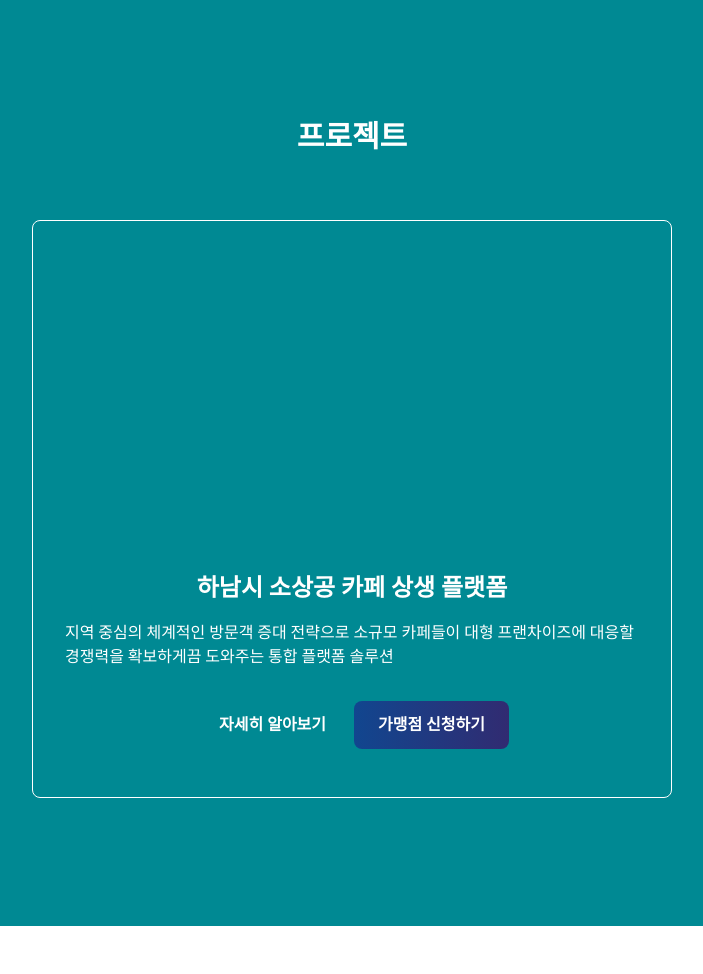
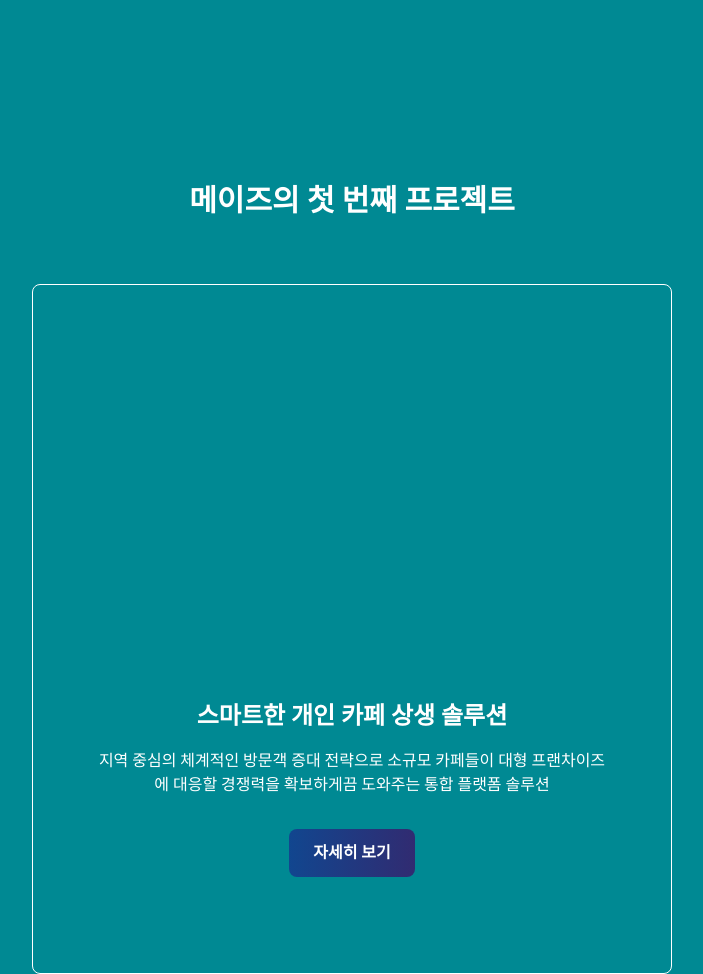
Before and after one commit to maze-company/maze-homepage, an Astro site: page / in a window 1280 px wide. Shown: the part 2080-3054 px from the top of the page, without its empty margins (288-991 px from the left). Built offline with nearby package versions, Linux system fonts and the light colour scheme; Astro itself is replaced by a stand-in of ours.

Commit message:
Update project section

```diff
--- a/src/components/ProjectSection.astro
+++ b/src/components/ProjectSection.astro
@@ -3,25 +3,24 @@ import LinkButton from "./LinkButton.astro"
 import SVGUndrawConversation from "../assets/undraw_conversation_re_c26v.svg"
 ---
 
-<section id="project" class="bg-primary-dark mx-auto text-white px-4 py-32">
+<section id="project" class="bg-primary-dark mx-auto text-white px-4 py-48">
   <header class="flex items-end justify-center pb-16">
-    <h2 class="text-2xl md:text-3xl font-bold">프로젝트</h2>
+    <h2 class="text-2xl md:text-3xl font-bold">메이즈의 첫 번째 프로젝트</h2>
   </header>
-  <main class="flex justify-center">
-    <div class="p-8 border border-white rounded-lg max-w-screen-sm">
+  <main class="flex justify-center text-center">
+    <div class="px-16 py-24 border border-white rounded-lg max-w-screen-sm">
       <div class="flex justify-center">
         <img class="h-60 md:h-72 rounded mb-8" src={SVGUndrawConversation} />
       </div>
-      <h3 class="text-xl md:text-2xl font-bold text-center mb-4">
-        하남시 소상공 카페 상생 플랫폼
+      <h3 class="text-xl md:text-2xl font-bold mb-4">
+        스마트한 개인 카페 상생 솔루션
       </h3>
       <p class="mb-8">
         지역 중심의 체계적인 방문객 증대 전략으로 소규모 카페들이 대형
         프랜차이즈에 대응할 경쟁력을 확보하게끔 도와주는 통합 플랫폼 솔루션
       </p>
       <div class="text-center">
-        <LinkButton to="#" className="mb-4">자세히 알아보기</LinkButton>
-        <LinkButton to="#" which="secondary">가맹점 신청하기</LinkButton>
+        <LinkButton to="#" which="secondary">자세히 보기</LinkButton>
       </div>
     </div>
   </main>
```
